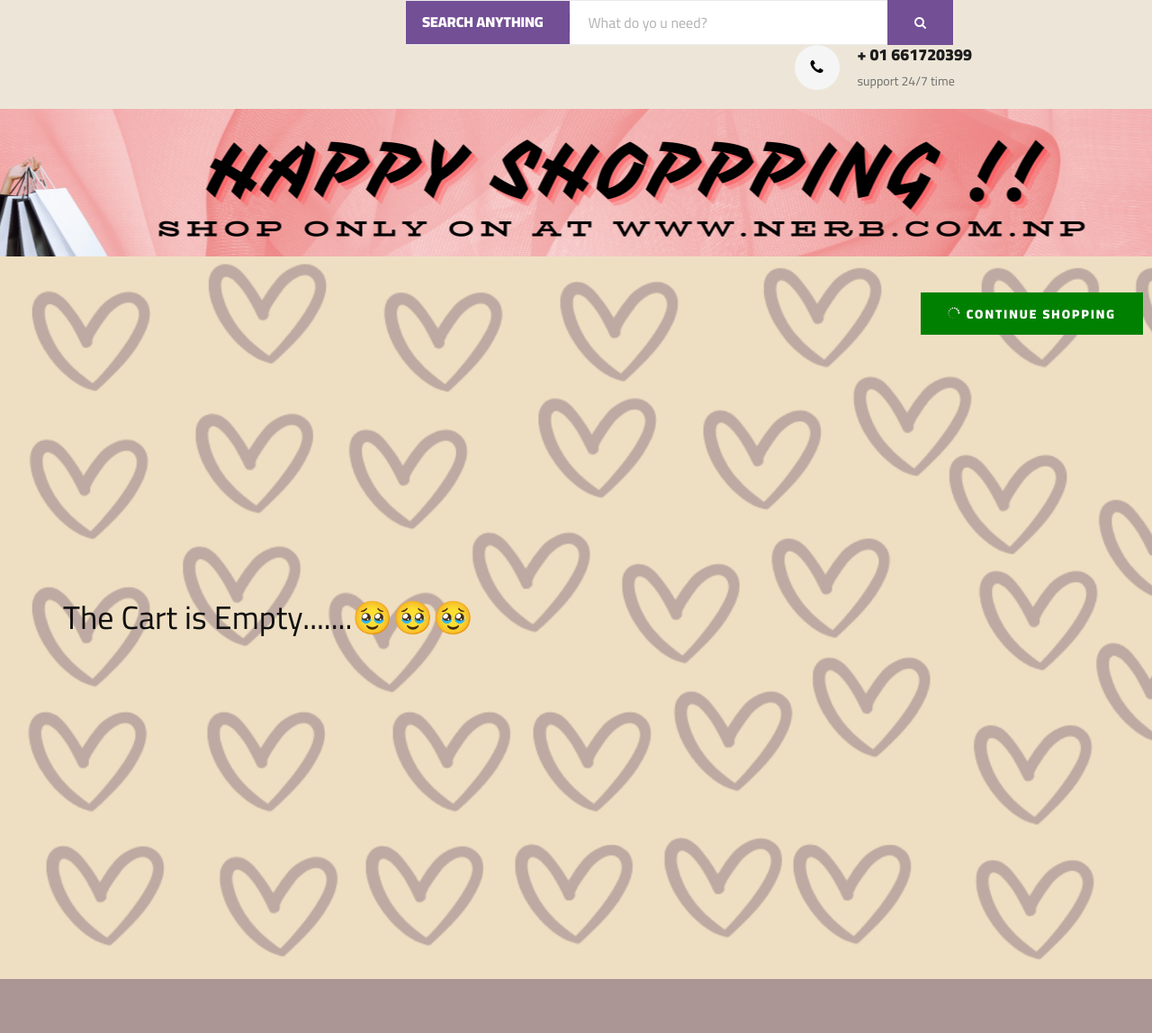
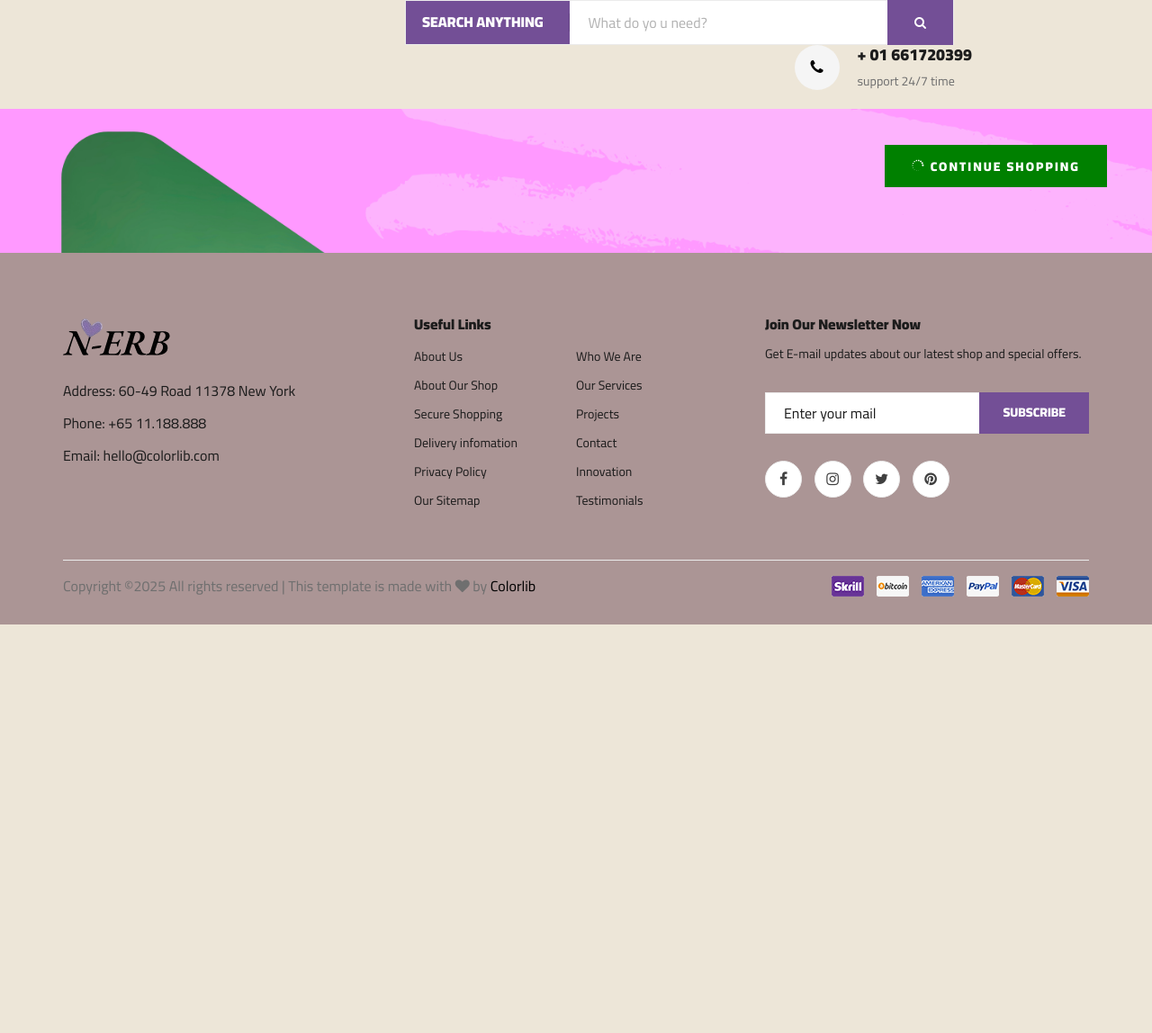
Before and after one commit to rakxya111/NERB-Beauty-Ecommerce, a Django app: page /cart/cart/ in a window 1280 px wide. Shown: the part 164-1312 px from the top of the page at 90% size. Run offline with Django 5.2, Linux system fonts and the light colour scheme; the visitor is signed in with stand-in values (Sample User, id 1); data that the repository does not hold is empty; some libraries are stand-ins or nearby versions.

Commit message:
small changes

```diff
--- a/cart/models.py
+++ b/cart/models.py
@@ -25,8 +25,6 @@
         return self.product.product_name
 
 
-
-
 class Favourite(models.Model):
     user = models.ForeignKey(settings.AUTH_USER_MODEL, on_delete=models.CASCADE)
     product = models.ForeignKey(Product, on_delete=models.CASCADE)
--- a/static/mainshop/assets/css/style.css
+++ b/static/mainshop/assets/css/style.css
@@ -2225,7 +2225,7 @@
 .checkout__input input {
 	width: 100%;
 	height: 46px;
-	border: 1px solid #685757;
+	border: 1px solid #e0c1c1;
 	padding-left: 20px;
 	font-size: 16px;
 	color: #b2b2b2;
--- a/templates/mainshop/cart/cart.html
+++ b/templates/mainshop/cart/cart.html
@@ -2,26 +2,19 @@
 {% load static %}
 {% block content %}
 
-{% include "mainshop/cart/cartBanner.html" %}
+
 
 {% if not cart_items %}
 
-<section class="shoping-cart spad" style="background-image: url('{% static "mainshop/assets/img/MAIN112.png" %}');  background-size: cover;">
-<a href="{% url 'product-list' %}" class=" primary-btn cart-btn cart-btn-right " style = "background-color: green; color: white; margin-top: -40px; margin-right:10px;"> <span class="icon_loading"></span>
+<section class="shoping-cart spad" style="background-image: url('{% static "mainshop/assets/img/emptycart.png" %}');  background-size: cover;">
+<a href="{% url 'product-list' %}" class=" primary-btn cart-btn cart-btn-right " style = "background-color: green; color: white; margin-top: -40px; margin-right:50px;"> <span class="icon_loading"></span>
         CONTINUE SHOPPING</a>
-    <div class="container" style="margin-top: 300px; margin-bottom: 300px;">
-        <div class="row">
 
-            <div class="col-lg-12">
-
-<h2>The Cart is Empty.......🥹🥹🥹</h2>
-
-</div>
-</div>
-</div>
 </section>
 
 {% else %}
+
+{% include "mainshop/cart/checkoutBanner.html" %}
 
 <!-- Shoping Cart Section Begin -->
 <section class="shoping-cart spad">
@@ -121,7 +114,7 @@
 
 <!-- Continue Shopping Button -->
 <div class="row mt-4">
-    <div class="col-lg-6">
+    <div class="col-lg-12">
         <div class="shoping__cart__btns">
             <a href="{% url 'product-list' %}" class="primary-btn cart-btn cart-btn-right" style="background-color: green; color: white;">
                 <span class="icon_loading"></span> CONTINUE SHOPPING
--- a/templates/mainshop/product_detail/related_product.html
+++ b/templates/mainshop/product_detail/related_product.html
@@ -20,7 +20,7 @@
                             <li>
                                 <form method="POST" action="{% url 'add_favourites' product.id %}" style="margin: 0; padding: 0; color: red; ">
                                     {% csrf_token %}
-                                    <button type="submit" style="border: none; background: none; color: inherit; cursor: pointer; " title="Add to Favourites">
+                                    <button type="submit" style="border: none; background: none; color: inherit; cursor: pointer;" title="Add to Favourites" >
                                         <i class="fa fa-heart"></i>
                                     </button>
                                 </form>
@@ -54,7 +54,7 @@
                             <li>
                                 <form method="POST" action="{% url 'add_favourites' product.id %}" style="margin: 0; padding: 0; color: red; ">
                                     {% csrf_token %}
-                                    <button type="submit" style="border: none; background: none; color: inherit; cursor: pointer;" title="Add to Favourites;border-radius: 50%;">
+                                    <button type="submit" style="border: none; background: none; color: inherit; cursor: pointer;" title="Add to Favourites">
                                         <i class="fa fa-heart"></i>
                                     </button>
                                 </form>
@@ -64,7 +64,7 @@
                             <li>
                                 <form method="POST" action="{% url 'add_to_cart' product.id %}" style="margin: 0; padding: 0; color: red; ">
                                     {% csrf_token %}
-                                    <button type="submit" style="border: none; background: none; color: inherit; cursor: pointer;" title="Add to Cart; border-radius: 50%;">
+                                    <button type="submit" style="border: none; background: none; color: inherit; cursor: pointer;" title="Add to Cart">
                                         <i class="fa fa-shopping-cart"></i>
                                     </button>
                                 </form>
--- a/templates/mainshop/store/right/products.html
+++ b/templates/mainshop/store/right/products.html
@@ -12,6 +12,8 @@
                         {% if product.stock <= 0 %}
                             <h6 style="color: red; font-weight: bold;">Out of Stock</h6>
                         {% endif %}
+
+
                         <ul class="product__item__pic__hover">
                             <!-- Add to Favourites Form -->
                             <li>
```
Also changed, not shown: mainshop/views.py (+14 -0 lines), templates/mainshop/cart/checkout.html (+4 -8 lines), templates/mainshop/cart/checkoutBanner.html (added, +18 -0 lines), templates/mainshop/product_detail/top_right.html (+14 -9 lines), static/mainshop/assets/img/banner/checkout.png (added), static/mainshop/assets/img/emptycart.png (added).
